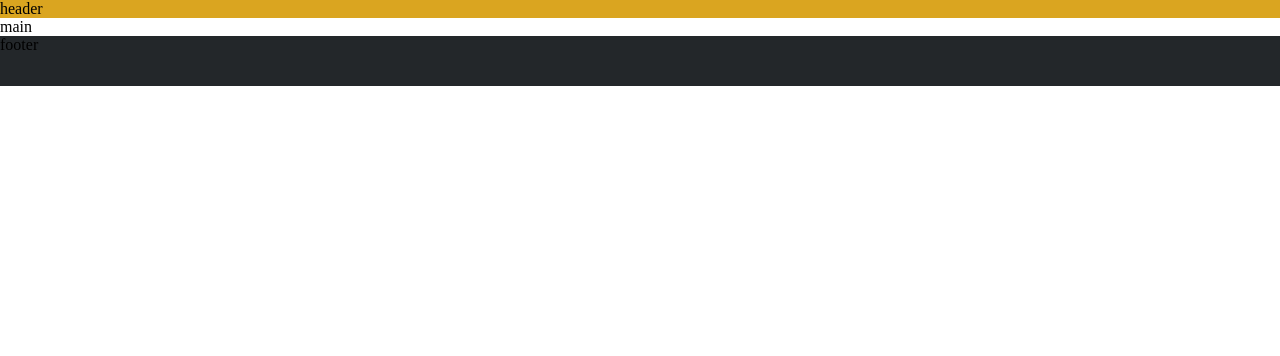
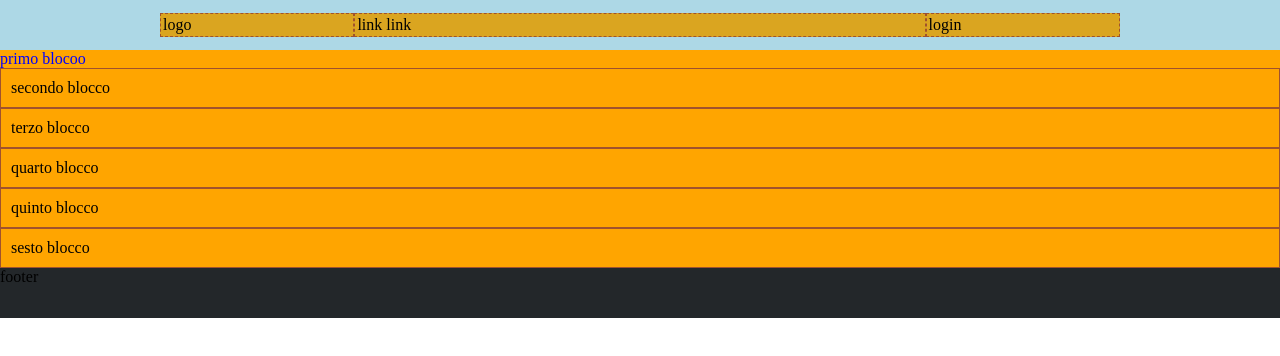
Before and after one commit to aryadeifiordi/htmlcss-struttura-discord, a plain HTML site: page index.html in a window 1280 px wide. Drawn offline with Linux system fonts and the light colour scheme.

Commit message:
msin blocks

```diff
--- a/assets/css/style.css
+++ b/assets/css/style.css
@@ -1,29 +1,79 @@
-body{
+body {
     margin: 0;
 }
 
-#site_header{
-    background-color:#add8e6;
-    height: 300px;
+header {
+    background-color: #add8e6;
+    height: 50px;
+    display: flex;
     justify-content: center;
+    align-items: center;
 
 }
-.container{ background-color:#daa520;
+
+.container {
+    background-color: #daa520;
     align-items: center;
-    height: 100px
-    display: fit-content;
 
+    display: flex;
+    justify-content: space-between;
+
+    width: 75%;
 
 
 }
-#site_main{
-    background-color: white;
-    height: 500px;
+.logo{
+    border: 1px sienna dashed;
+    padding: 2px;
+    width: 20%;
+
+}
+
+.link{
+    border: 1px sienna dashed;
+    padding: 2px;
+    width: 60%
+
+}
+.login{
+    border: 1px sienna dashed;
+    padding: 2px;
+    width: 20%;
+}
 
 
+.containers{
+    background-color: orange;
+    align-items: center;
 }
-footer{
-    background-color: #23272a;
-    height: 50px
+.uno{
+    color: blue;
+}
+
+.due{
+    border: 1px sienna solid;
+    padding: 10px;
+}
+.tre{
+    border: 1px sienna solid;
+    padding: 10px;
+}
+.quattro{
+    border: 1px sienna solid;
+    padding: 10px;
+}
+.cinque{
+    border: 1px sienna solid;
+    padding: 10px;
 
 }
+.sei{
+    border: 1px sienna solid;
+    padding: 10px;
+
+}
+
+footer {
+    background-color: #23272a;
+    height: 50px;
+}
--- a/index.html
+++ b/index.html
@@ -9,12 +9,25 @@
 </head>
 
 <body>
-    <header class="site_header">
-        <div>
-            <div class="container">header</div>
+    <header>
+        <div class="container">
+            <div class="logo">logo</div>
+            <div class="link">link link </div>
+            <div class="login">login</div>
+
         </div>
+
     </header>
-    <main class="site_main">main</main>
+    <main>
+        <div class="containers">
+            <div class="uno">primo blocoo</div>
+            <div class="due">secondo blocco</div>
+            <div class="tre">terzo blocco </div>
+            <div class="quattro">quarto blocco</div>
+            <div class="cinque">quinto blocco</div>
+            <div class="sei">sesto blocco</div>
+        </div>
+    </main>
     <footer class="site_footer">footer</footer>
 
 </body>
```
